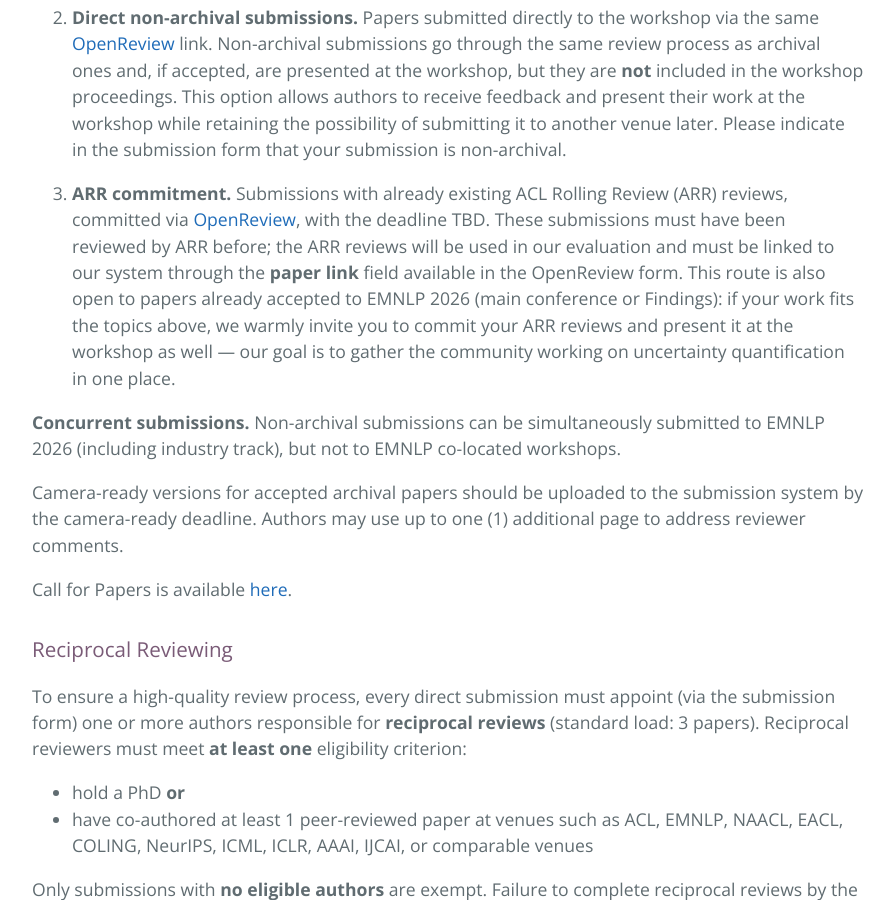
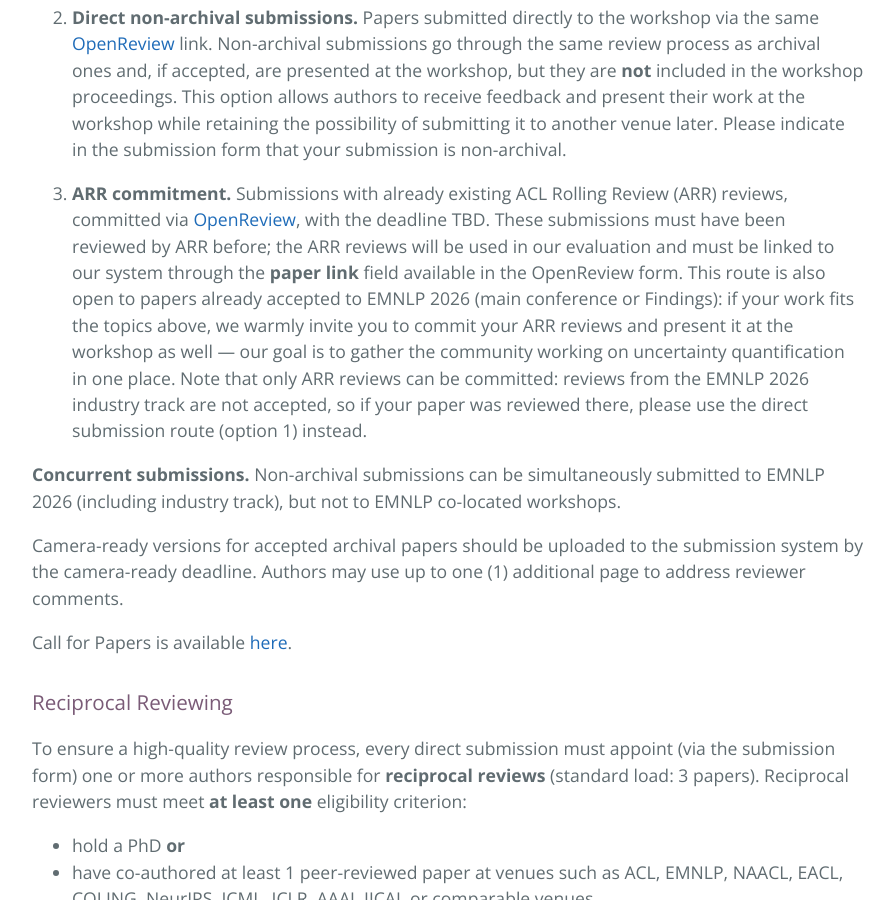
Before and after one commit to uncertainlp/uncertainlp.github.io, a Jekyll site: the page built from index.md, in a window 1280 px wide and 900 px high, scrolled down 5615 px. Shown: the whole window, without its empty margins (192-1086 px from the left). Built offline with Jekyll 4.4.1, drawn with Linux system fonts in a browser that asks for light colours.

Commit message:
Clarify that only ARR reviews can be committed, not industry track reviews
Co-Authored-By: Claude Opus 5 <noreply@anthropic.com>

```diff
--- a/index.md
+++ b/index.md
@@ -135,7 +135,7 @@ We accept three types of submissions:
 
 2. **Direct non-archival submissions.** Papers submitted directly to the workshop via the same [OpenReview](https://openreview.net/group?id=EMNLP/2026/Workshop/UncertaiNLP) link. Non-archival submissions go through the same review process as archival ones and, if accepted, are presented at the workshop, but they are **not** included in the workshop proceedings. This option allows authors to receive feedback and present their work at the workshop while retaining the possibility of submitting it to another venue later. Please indicate in the submission form that your submission is non-archival.
 
-3. **ARR commitment.** Submissions with already existing ACL Rolling Review (ARR) reviews, committed via [OpenReview](https://openreview.net/group?id=EMNLP/2026/Workshop/UncertaiNLP_ARR_Commitment), with the deadline TBD. These submissions must have been reviewed by ARR before; the ARR reviews will be used in our evaluation and must be linked to our system through the **paper link** field available in the OpenReview form. This route is also open to papers already accepted to EMNLP 2026 (main conference or Findings): if your work fits the topics above, we warmly invite you to commit your ARR reviews and present it at the workshop as well — our goal is to gather the community working on uncertainty quantification in one place.
+3. **ARR commitment.** Submissions with already existing ACL Rolling Review (ARR) reviews, committed via [OpenReview](https://openreview.net/group?id=EMNLP/2026/Workshop/UncertaiNLP_ARR_Commitment), with the deadline TBD. These submissions must have been reviewed by ARR before; the ARR reviews will be used in our evaluation and must be linked to our system through the **paper link** field available in the OpenReview form. This route is also open to papers already accepted to EMNLP 2026 (main conference or Findings): if your work fits the topics above, we warmly invite you to commit your ARR reviews and present it at the workshop as well — our goal is to gather the community working on uncertainty quantification in one place. Note that only ARR reviews can be committed: reviews from the EMNLP 2026 industry track are not accepted, so if your paper was reviewed there, please use the direct submission route (option 1) instead.
 
 **Concurrent submissions.** Non-archival submissions can be simultaneously submitted to EMNLP 2026 (including industry track), but not to EMNLP co-located workshops.
 
```
Also changed, not shown: cfp.md (+1 -1 lines).
